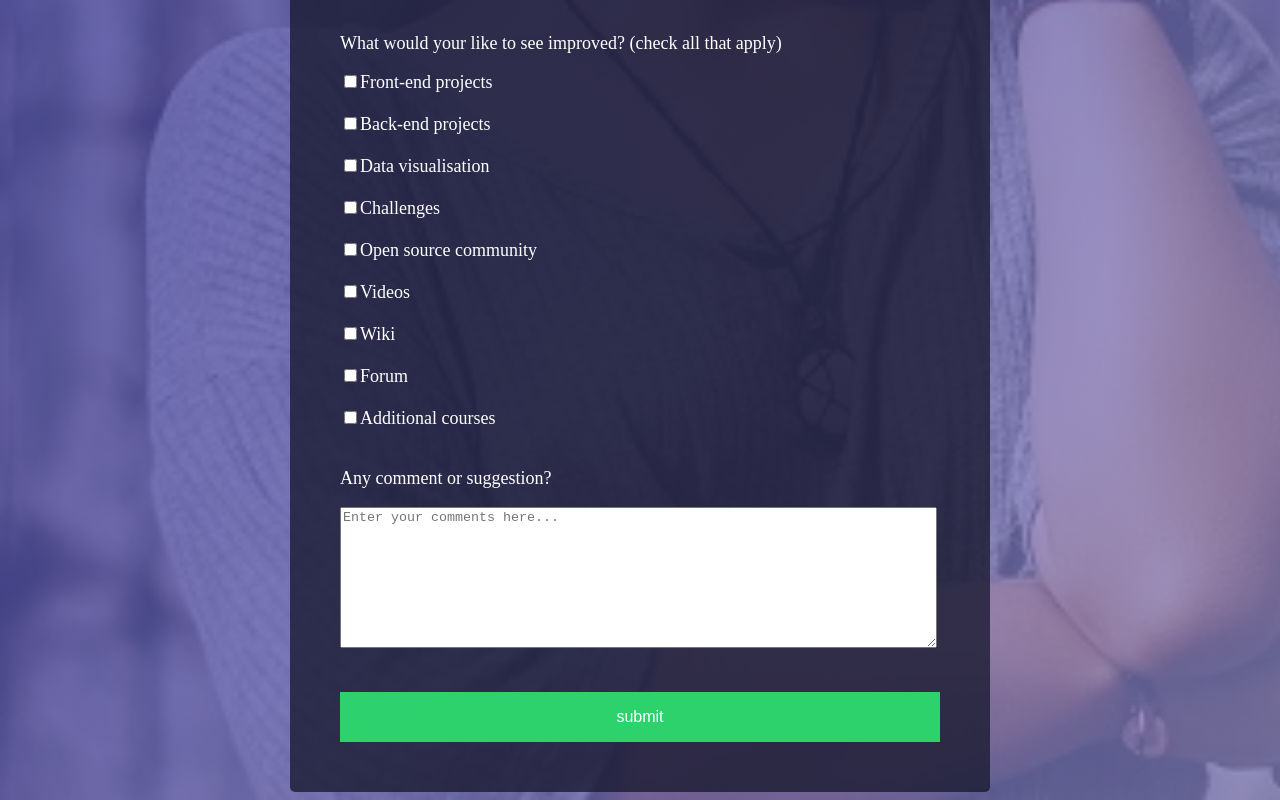
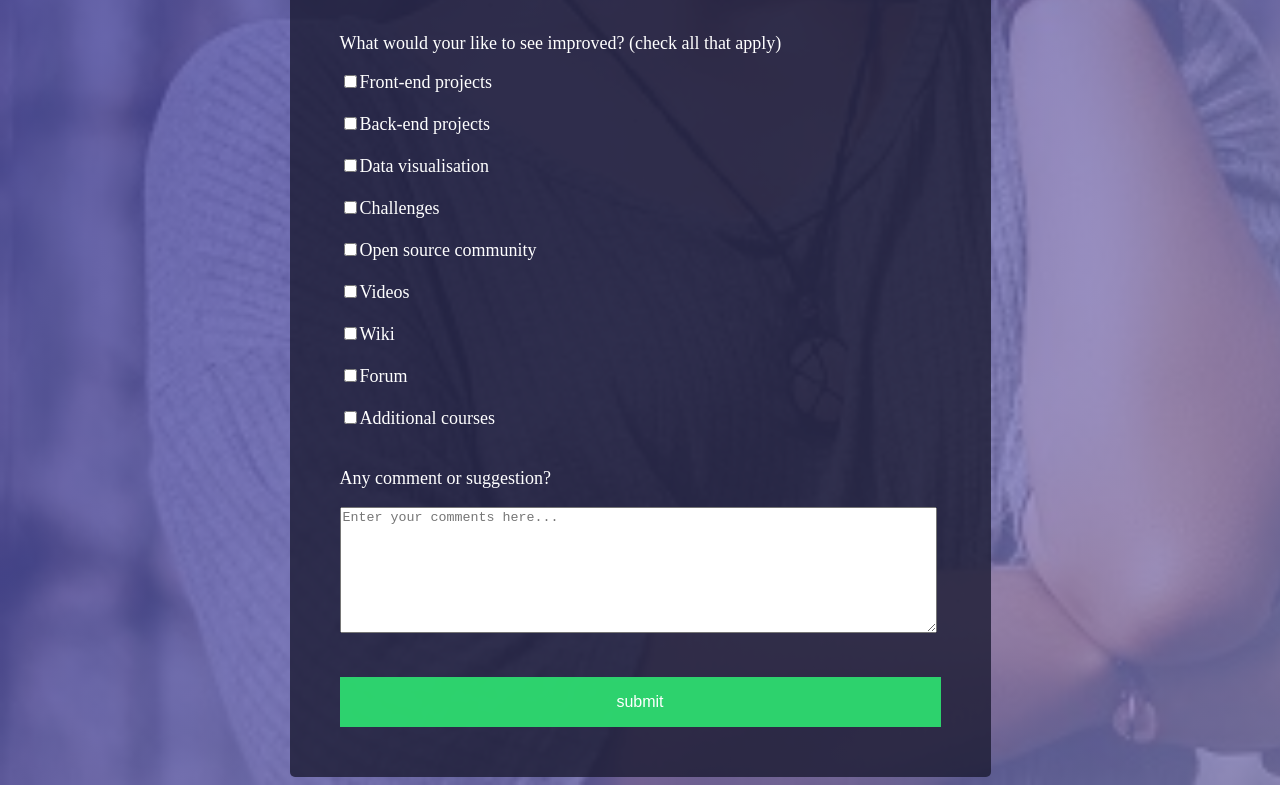
Before and after one commit to Nathanael-Lontsi/Survey-page, a plain HTML site: page index.html in a window 1280 px wide. Shown: the part 953-1753 px from the top of the page. Drawn offline with Linux system fonts and the light colour scheme.

Commit message:
added a number

```diff
--- a/assets/styles/style.css
+++ b/assets/styles/style.css
@@ -18,7 +18,7 @@ body{
     background-position: fixed;
 }
 #container{
-    max-width: 600px;
+    max-width: 601px;
     margin: auto;
     padding: 50px;
     background-color: rgba(27, 27, 50, 0.8);
--- a/index.html
+++ b/index.html
@@ -57,7 +57,7 @@
         <input type="checkbox">Forum<br></br>
         <input type="checkbox">Additional courses<br></br>
         <p>Any comment or suggestion?</p>
-        <textarea cols="72" rows="9" type="comment" placeholder="Enter your comments here..."></textarea></p></br>
+        <textarea cols="72" rows="8" type="comment" placeholder="Enter your comments here..."></textarea></p></br>
         <div>
             <div class="center">
             <button class="btn">
```
